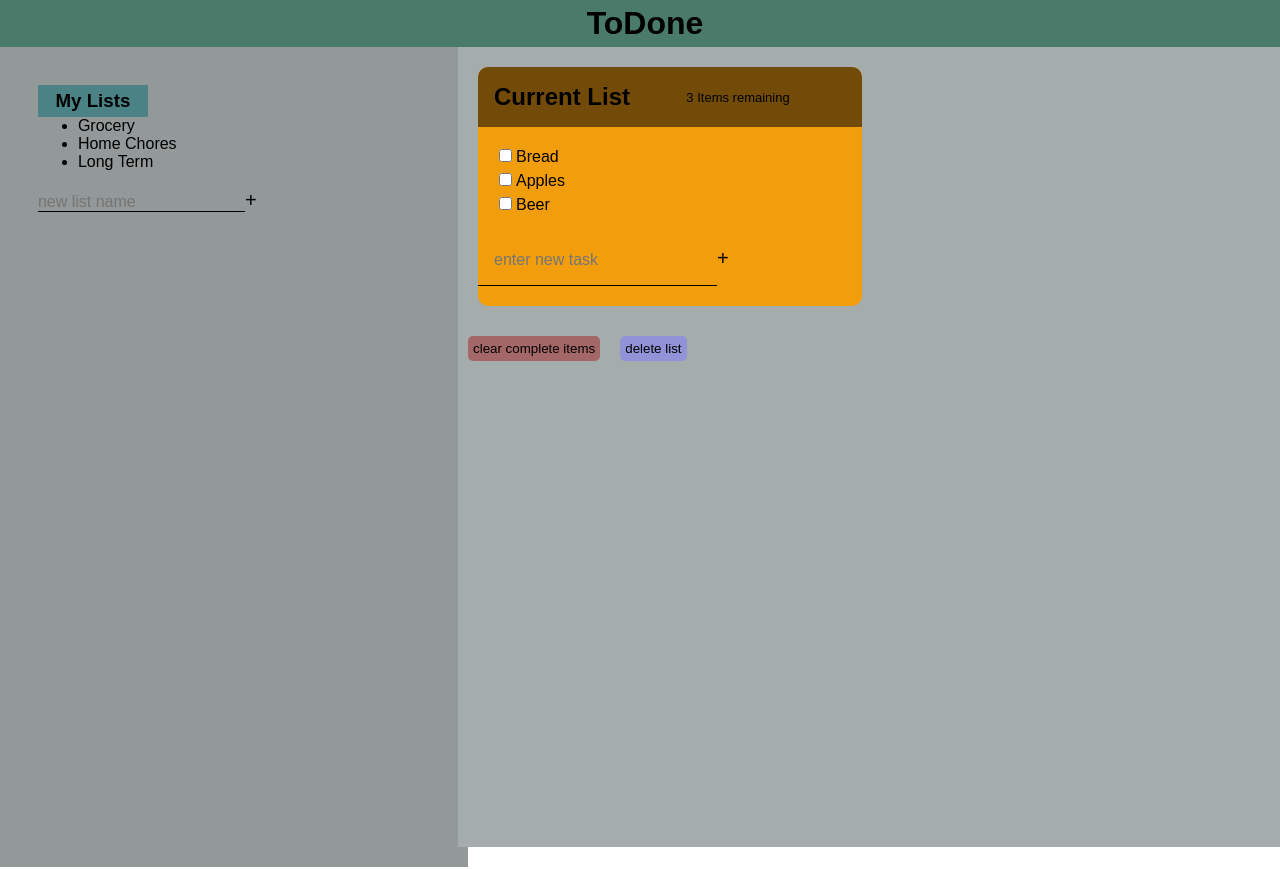
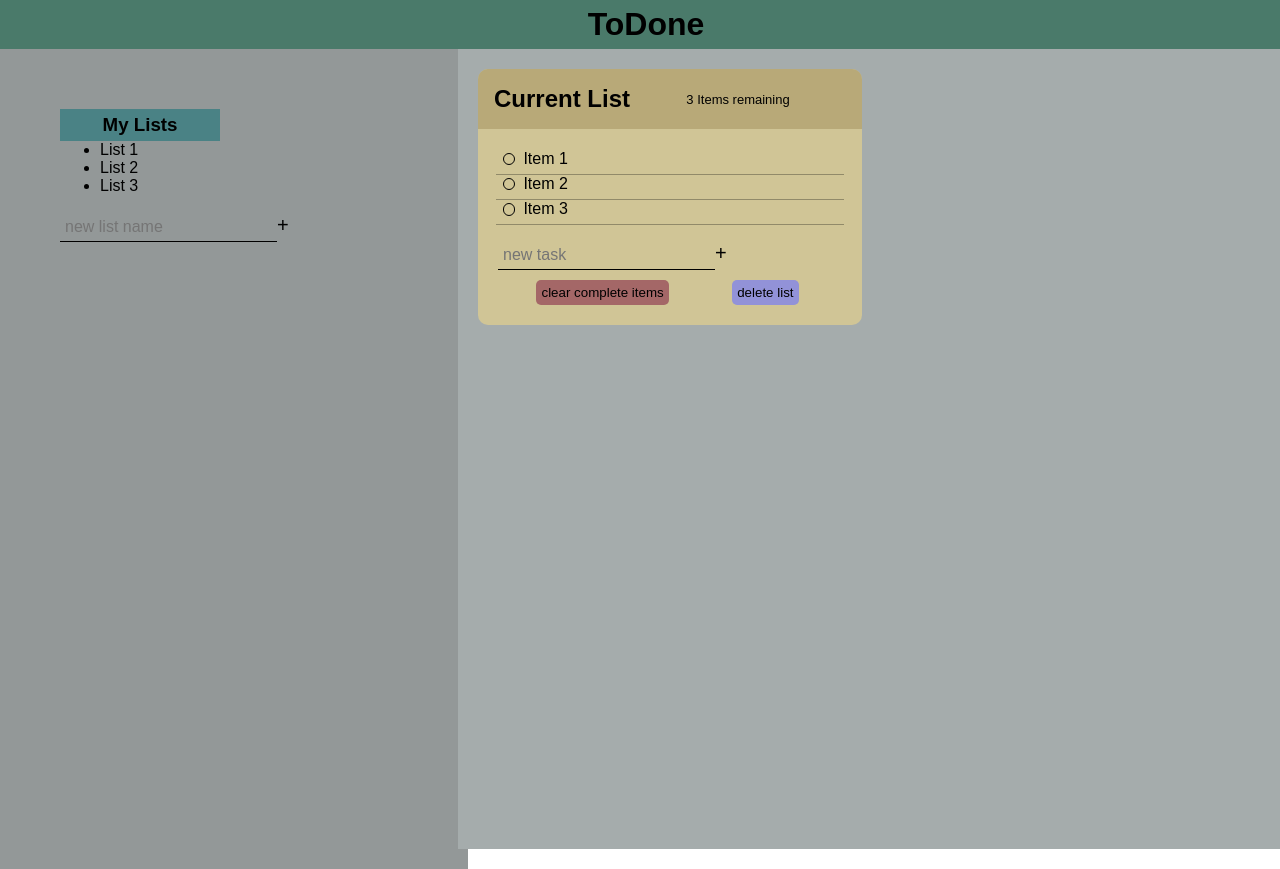
Before and after one commit to troymeeker/todone, a React (Create React App) app in the folder todone-react/todone/: page / in a window 1280 px wide. Built offline with nearby package versions, Linux system fonts and the light colour scheme.

Commit message:
file structure

```diff
--- a/todone-react/todone/src/App.css
+++ /dev/null
@@ -1,38 +0,0 @@
-.App {
-  text-align: center;
-}
-
-.App-logo {
-  height: 40vmin;
-  pointer-events: none;
-}
-
-@media (prefers-reduced-motion: no-preference) {
-  .App-logo {
-    animation: App-logo-spin infinite 20s linear;
-  }
-}
-
-.App-header {
-  background-color: #282c34;
-  min-height: 100vh;
-  display: flex;
-  flex-direction: column;
-  align-items: center;
-  justify-content: center;
-  font-size: calc(10px + 2vmin);
-  color: white;
-}
-
-.App-link {
-  color: #61dafb;
-}
-
-@keyframes App-logo-spin {
-  from {
-    transform: rotate(0deg);
-  }
-  to {
-    transform: rotate(360deg);
-  }
-}
--- a/todone-react/todone/src/Right.js
+++ /dev/null
@@ -1,68 +0,0 @@
-
-function Right(){
-    function handleClear(e){
-        e.preventDefault();
-        console.log('clear');
-    }
-    function handleDelete(e){
-
-        e.preventDefault();
-        console.log('delete');
-    }
-    function handleAddnewItem(e){
-        e.preventDefault()
-        console.log('add new item to list');
-    }
-    function handleCrossItem(){
-        console.log('cross out this item');
-    }
-return(
-    <div className="right">
-    <div className="current-list">
-
-        <div className="current-header">
-            <h2>Current List</h2>
-            <p className="task-count">3 Items remaining</p>
-        </div>
-
-        <div className="list-tasks">
-            <div className="each-task" onClick={handleCrossItem}>
-                <input type="checkbox" id="task-1"/>
-                <label htmlFor="task-1" className="item">Bread</label>
-            </div>
-
-            <div className="each-task">
-                <input type="checkbox" id="task-2"/>
-                <label htmlFor="task-2" className="item">Apples</label>
-            </div>
-
-            <div className="each-task">
-                <input type="checkbox" id="task-3"  />
-                <label htmlFor="task-3" className="item">Beer</label>
-            </div>
-
-
-       </div>
-
-
-        <div className="">
-            <form action="">
-                <input
-                    type="text"
-                    className="new-list"
-                    placeholder="enter new task"/>
-                <button className="plus-button" onClick={handleAddnewItem}>+</button>
-            </form>
-        </div>
-
-    </div>
-
-        <button className="clear-button" onClick={handleClear}>clear complete items</button>
-        <button className="del-button" onClick={handleDelete}>delete list</button>
-        {/* <button>Hide List</button> */}
-
-    </div>
-
-)
-}
-export default Right;
--- a/todone-react/todone/src/AddList.js
+++ b/todone-react/todone/src/components/AddList.js
@@ -3,9 +3,9 @@ function AddList({handleAddList}){
         <div>
            <form action="">
                 <input
-                type="text"
-                className="new-list"
-                placeholder="new list name"/>
+                  type="text"
+                  className="new-list"
+                  placeholder="new list name"/>
                 <button className="plus-button" onClick={handleAddList}>+</button>
             </form>
         </div>
--- a/todone-react/todone/src/App.js
+++ b/todone-react/todone/src/components/App.js
@@ -1,6 +1,7 @@
-import './App.css';
+
 import Left from './Left';
 import Right from './Right';
+import '../styles.css';
 
 function App() {
   return (
--- a/todone-react/todone/src/Left.js
+++ b/todone-react/todone/src/components/Left.js
@@ -1,10 +1,10 @@
-import EachList from "./EachList";
+import TodoList from "./TodoList";
 import AddList from "./AddList";
 
 function Left(){
     function handleAddList(e){
         e.preventDefault();
-        console.log('new list');
+        console.log(e.target.value);
     }
     return(
         <div className="left">
@@ -14,15 +14,9 @@ function Left(){
                 <h3>My Lists</h3>
             </div>
 
-            <EachList />
+            <TodoList />
             <AddList handleAddList={handleAddList}/>
-            {/* <form action="">
-                <input
-                type="text"
-                className="new-list"
-                placeholder="new list name"/>
-                <button className="plus-button" onClick={handleAddList}>+</button>
-            </form> */}
+
         </div>
     </div>
     )
--- /dev/null
+++ b/todone-react/todone/src/components/ListForm.js
@@ -0,0 +1,15 @@
+function ListForm({handleAddnewItem}){
+    return(
+        <div>
+             <form action="">
+                <input
+                  type="text"
+                  className="new-list"
+                  placeholder="new task"/>
+                <button className="plus-button" onClick={handleAddnewItem}>+</button>
+            </form>
+        </div>
+    )
+}
+
+export default ListForm;
--- /dev/null
+++ b/todone-react/todone/src/components/Right.js
@@ -0,0 +1,89 @@
+
+ import ListForm from "./ListForm";
+
+function Right(){
+
+
+    function handleClear(e){
+        e.preventDefault();
+        // console.log('clear');
+    }
+    function handleDelete(e){
+
+        e.preventDefault();
+        // console.log('delete');
+    }
+    function handleAddnewItem(e){
+        e.preventDefault()
+
+    }
+    function handleCrossItem(){
+        // console.log('cross out this item');
+    }
+return(
+
+   <div className="right">
+
+    <div className="current-list">
+
+
+
+        <div className="current-header">
+            <h2>Current List</h2>
+            <p className="task-count">3 Items remaining</p>
+        </div>
+
+        <div className="list-tasks">
+            <div className="each-task" onClick={handleCrossItem}>
+                <input type="checkbox" id="task-1"/>
+
+                <label htmlFor="task-1" className="item">
+                  <span className="custom-checkbox"></span>
+                  Item 1
+                </label>
+            </div>
+
+            <div className="each-task">
+                <input type="checkbox" id="task-2"/>
+                <label htmlFor="task-2" className="item">
+                <span className="custom-checkbox"></span>
+                    Item 2
+                 </label>
+            </div>
+
+            <div className="each-task">
+                <input type="checkbox" id="task-3"  />
+                <label htmlFor="task-3" className="item">
+
+                <span className="custom-checkbox"></span>
+                    Item 3
+                </label>
+            </div>
+
+
+       </div>
+
+
+        <div className="task-bar">
+          <ListForm handleAddnewItem={handleAddnewItem}/>
+
+        </div>
+
+
+
+        <div className="delete-stuff">
+            <button className="clear-button" onClick={handleClear}>clear complete items</button>
+            <button className="del-button" onClick={handleDelete}>delete list</button>
+
+        </div>
+
+
+
+    </div>
+
+
+    </div>
+
+)
+}
+export default Right;
--- a/todone-react/todone/src/EachList.js
+++ b/todone-react/todone/src/components/TodoList.js
@@ -1,4 +1,4 @@
-// import { useState } from "react";
+
 
 function EachList(){
     // const [lists, setLists] = useState([])
@@ -9,9 +9,9 @@ function EachList(){
     return(
         <div>
             <ul className="task-lists" >
-                <li className="list-name">Grocery</li>
-                <li className="list-name">Home Chores</li>
-                <li className="list-name">Long Term</li><br/>
+                <li className="list-name">List 1</li>
+                <li className="list-name">List 2</li>
+                <li className="list-name">List 3</li><br/>
             </ul>
         </div>
     )
--- a/todone-react/todone/src/index.js
+++ b/todone-react/todone/src/index.js
@@ -1,7 +1,7 @@
 import React from 'react';
 import ReactDOM from 'react-dom/client';
-import './index.css';
-import App from './App';
+import './styles.css';
+import App from './components/App';
 // import reportWebVitals from './reportWebVitals';
 
 const root = ReactDOM.createRoot(document.getElementById('root'));
--- a/todone-react/todone/src/index.css
+++ b/todone-react/todone/src/styles.css
@@ -1,16 +1,3 @@
-/* body {
-  margin: 0;
-  font-family: -apple-system, BlinkMacSystemFont, 'Segoe UI', 'Roboto', 'Oxygen',
-    'Ubuntu', 'Cantarell', 'Fira Sans', 'Droid Sans', 'Helvetica Neue',
-    sans-serif;
-  -webkit-font-smoothing: antialiased;
-  -moz-osx-font-smoothing: grayscale;
-}
-
-code {
-  font-family: source-code-pro, Menlo, Monaco, Consolas, 'Courier New',
-    monospace;
-} */
 
 *{
   margin: 0px;
@@ -20,13 +7,10 @@ code {
 .body{
  background-color: rgb(74, 122, 106);
 
-
-
-
 }
 .page-title{
   text-align: center;
-  padding: 5px;
+  padding: 6px;
   width: 100vw;
 
 }
@@ -44,10 +28,10 @@ code {
 .list-container{
 
   width: 25vw;
-  min-width: 200px;
+  min-width: 600px;
   height: 25vh;
   padding: 10px;
-  margin: 4%;
+  margin: 40px;
 
 }
 #active-list{
@@ -68,15 +52,11 @@ code {
   background-color: rgb(165, 172, 172);
   position: absolute;
   right: -10px;
-  /* margin: 0; */
 
 }
 
 
 
-.new-list:focus{
-  border-bottom-width: 3px;
-}
 .plus-button{
   cursor: pointer;
   background:0;
@@ -86,10 +66,12 @@ code {
   color:inherit;
   font-size: 1.25rem;
   transition: transform .7s ease-in-out;
+
 }
 .plus-button:hover{
   opacity: .5;
-transform: rotate(-90deg) ;
+  transform: rotate(90deg) ;
+  transform-origin: center;
 }
 
 
@@ -100,30 +82,32 @@ transform: rotate(-90deg) ;
 
 .each-task{
 padding: 3px;
+position: relative;
 
 }
 
 .item{
   margin-left: 4px;
 }
+
 .current-list{
   height: fit-content;
   width: 30vw;
   min-width: 300px;
-  background-color: rgb(242, 158, 12);
-  /* padding: 15px; */
-  padding-bottom:20px;
-  margin: 20px;
+  background-color: rgba(227, 209, 142, 0.7);
+  padding-bottom:10px;
+  margin:20px;
   border-radius: 10px;
   --spacer:1em;
 
 }
+
 .current-header{
    display: flex;
   flex-direction: row;
   padding:var(--spacer);
   margin: 0px;
-  background-color:  rgb(114, 75, 8);
+  background-color:  rgba(174, 158, 108, 0.7);
   border-radius: 10px 10px 0 0 ;
 
 
@@ -136,6 +120,7 @@ padding: 3px;
   padding:var(--spacer);
 
  }
+
  .new-list{
   background: transparent;
   border: 0;
@@ -143,15 +128,92 @@ padding: 3px;
   border-bottom: 1px solid currentColor;
   font-size: inherit;
   outline: none;
-  padding:var(--spacer);
+  padding:5px;
   transition: border-bottom 250ms ease-in;
 }
+.new-list:focus{
+  border-bottom-width: 2px;
+}
+
+[type='checkbox']{
+  opacity: 0;
+  position: absolute;
+
+}
+
+.each-task label{
+  display: inline-flex;
+  align-items: center;
+  position: relative;
+}
+
+.each-task::after {
+  content: "";
+  position: absolute;
+  right: 0;
+  left: 0;
+  bottom: -.15em;
+  height: 1px;
+
+  background: currentColor;
+  opacity: 0.3;
+}
+.each-task label::after {
+  content: "";
+  position: absolute;
+  right: 0;
+  left: 0;
+  left:1.5em;
+  height: 1px;
+
+  background: currentColor;
+  transform: scaleX(0);
+  transform-origin: right;
+  transition: transform 150ms ease-in-out;
+}
+
+[type='checkbox']:checked + label::after{
+  transform: scaleX(1);
+  transform-origin: left;
+
+}
+.custom-checkbox{
+ --size:.65em;
+  display: inline-block;
+  width: var(--size);
+  height: var(--size);
+  border: 1.5px solid currentColor;
+  border-radius: 50%;
+  margin-right: .5rem;
+  transform:scale(1);
+  transition: transform 400ms ease-in-out ;
+
+}
+.each-task:hover .custom-checkbox{
+  transform: scale(1.25);
+}
+.list-name:hover{
+  font-weight: bold;
+}
+[type='checkbox']:checked + label .custom-checkbox{
+  background:black;
+ box-shadow: inset 0 0 0 2px   rgba(227, 209, 142, 0.7) ;
+
+
+}
+[type='checkbox']:checked + label{
+  opacity: .65;
+
+}
+
+
 .clear-button{
   background-color: rgb(164, 103, 103);
   margin: 10px;
   padding: 5px;
   border: 0;
   border-radius: 5px;
+  margin-left: 25px;
 }
 .clear-button:hover{
   opacity: .5;
@@ -161,8 +223,6 @@ padding: 3px;
   background-color: rgb(146, 146, 216);
   margin: 10px;
   padding: 5px;
-
-
   border: 0;
   border-radius: 5px;
 
@@ -172,3 +232,15 @@ padding: 3px;
   opacity: .5;
   background-color: rgb(146, 146, 216);
 }
+.task-bar{
+  margin-left: 20px;
+
+
+}
+ .delete-stuff{
+  display: flex;
+  justify-content: space-evenly;
+  position: relative;
+  right: 10px;
+
+ }
```
Also changed, not shown: todone-react/todone/src/logo.svg (deleted).
